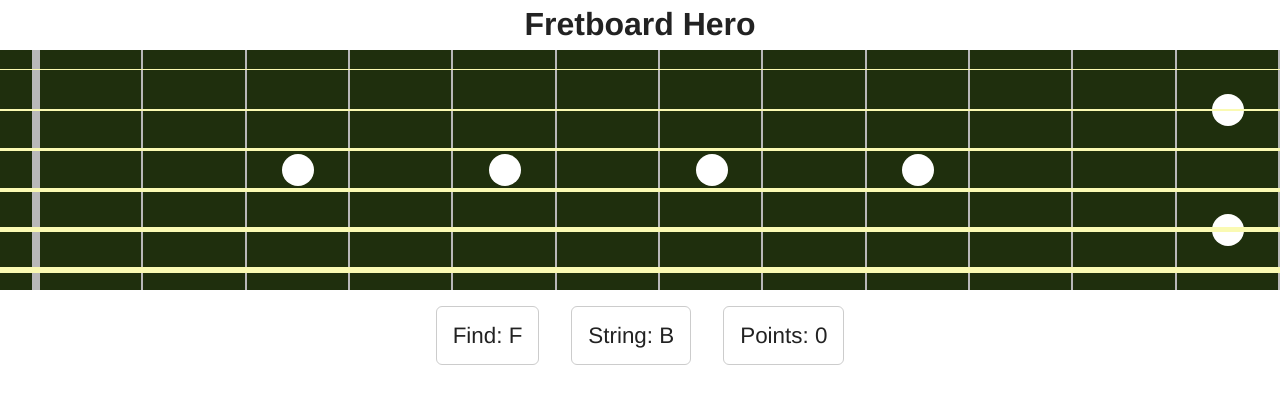
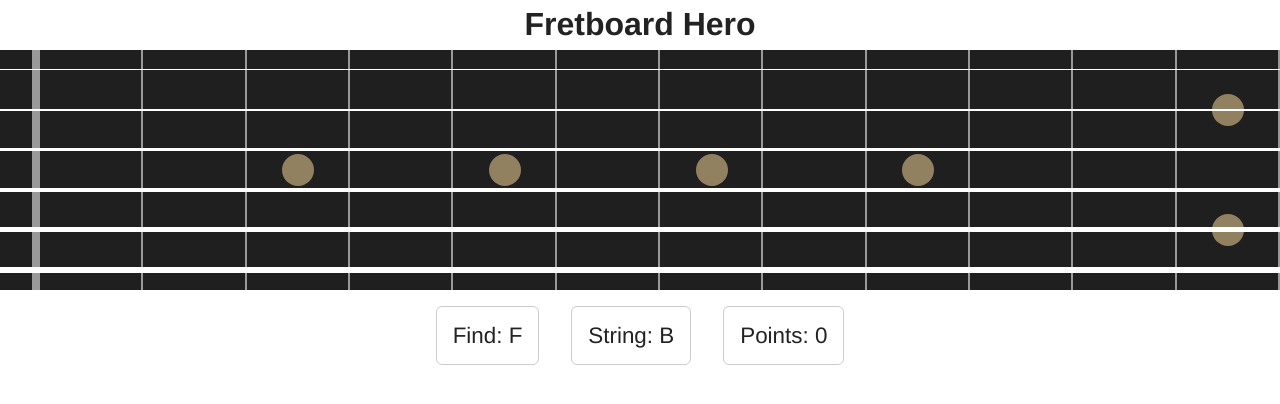
Before and after one commit to robertkleinschuster/fretboard-hero, a Vue app: page / in a window 1280 px wide. Shown: the top 404 px of the page. Built offline with nearby package versions, Linux system fonts and the light colour scheme.

Commit message:
rebuild in with Vue.js

```diff
--- a/components/Fretboard.vue
+++ b/components/Fretboard.vue
@@ -189,7 +189,7 @@
 
   .fretboard {
     width: 100%;
-    background: #1f2f0d;
+    background: #1f1f1f;
     margin: 0 0 0rem;
   }
   .string {
@@ -209,7 +209,7 @@
     margin: auto;
     height: 3px;
     width: 100%;
-    background: #fafab3;
+    background: #ffffff;
     pointer-events: none;  //allow clickthrough
   }
   .string {
@@ -248,7 +248,7 @@
     bottom: 0;
     width: 2px;
     height: 100%;
-    background: #b8b8b8;
+    background: #999999;
   }
 
   .fret0 {
@@ -277,11 +277,11 @@
     z-index: 1;
   }
   .noteName.success {
-    background: #92f33b;
+    background: #7bf33b;
   }
 
   .noteName.error {
-    background: #ad4747;
+    background: #aa5f5f;
   }
 
   @mixin fretpoint {
@@ -295,7 +295,7 @@
     width: 32px;
     height: 32px;
     border-radius: 50%;
-    background: #fff;
+    background: #928160;
   }
   .string3 {
     .fret3,
```
